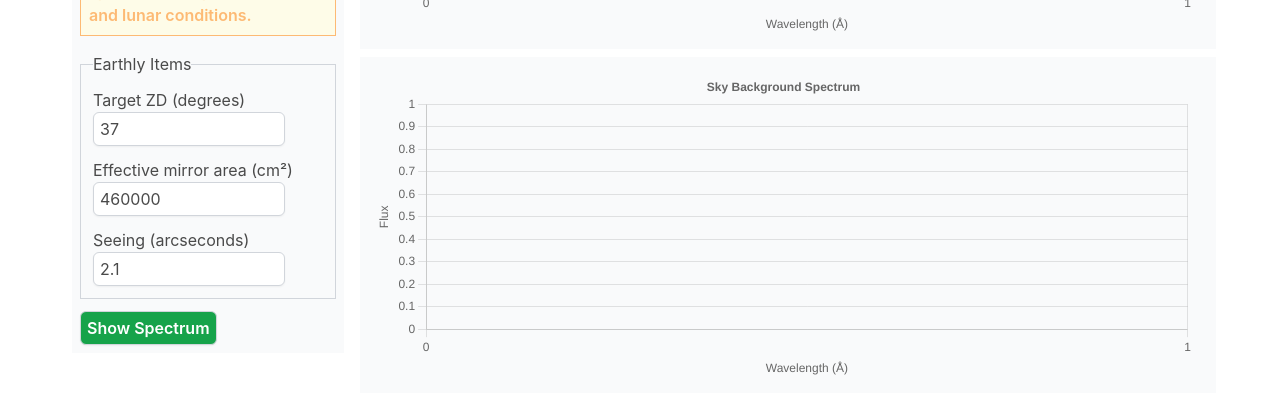
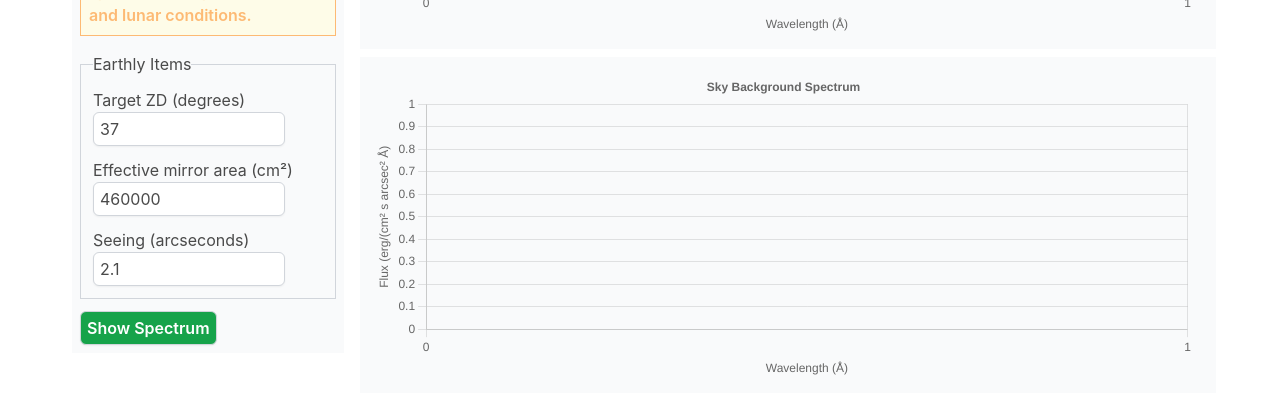
Before and after one commit to saltastroops/nir-simulator, a React (Vite) app in the folder frontend/: page / in a window 1280 px wide. Shown: the part 466-880 px from the top of the page. Built offline with nearby package versions, Linux system fonts and the light colour scheme.

Commit message:
fix plot name issue

```diff
--- a/frontend/src/components/spectrum/SpectrumGenerationTab.tsx
+++ b/frontend/src/components/spectrum/SpectrumGenerationTab.tsx
@@ -47,7 +47,7 @@ export function SpectrumGenerationTab({ setup, updateSetup }: Props) {
       lineColor: "rgb(75,100,192)",
       options: defaultLinePlotOptions(
         "Wavelength (Å)",
-        "Flux",
+        "Flux (erg/(cm² s arcsec² Å)",
         "Sky Background Spectrum",
       ),
     },
@@ -94,11 +94,7 @@ export function SpectrumGenerationTab({ setup, updateSetup }: Props) {
           x: skyData.wavelengths,
           y: skyData.fluxes,
           lineColor: previousChartContent.chartData.lineColor,
-          options: defaultLinePlotOptions(
-            "Wavelength (Å)",
-            `Flux (${fluxUnits})`,
-            "Sky Background Spectrum",
-          ),
+          options: previousChartContent.chartData.options,
         };
         return {
           chartData: updatedChartData,
```
